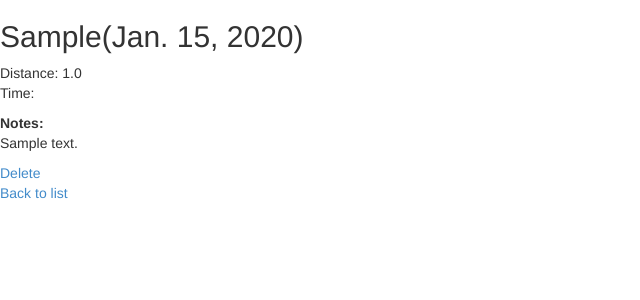
After one commit to bjdixon/running-journal, a Django app: a page that uses journal/templates/detail_journal.html in a window 1280 px wide. The commit adds this page. Shown: the top 300 px of the page, without its empty margins (0-640 px from the left). Run offline with Django 3.2, Linux system fonts and the light colour scheme; tables that the repository leaves empty hold one stand-in row (values such as "Sample post"); some libraries are stand-ins or nearby versions.

Commit message:
Added detail view for entries

```diff
--- a/journal/models.py
+++ b/journal/models.py
@@ -1,5 +1,6 @@
 from django.db import models
 from datetime import date
+from django.core.urlresolvers import reverse
 
 
 class Journal(models.Model):
@@ -15,3 +16,6 @@ class Journal(models.Model):
 			str(self.distance_in_kilometers) + 'KM',
 			str(self.date),
 		])
+
+	def get_absolute_url(self):
+		return reverse('journal_detail', kwargs={'pk': self.id})
--- /dev/null
+++ b/journal/templates/detail_journal.html
@@ -0,0 +1,21 @@
+{% extends 'base.html' %}
+
+{% block page_title %}
+Entry Details
+{% endblock %}
+
+{% block content %}
+
+<h2>{{ journal.route }}({{ journal.date }})</h2>
+<p>
+Distance: {{ journal.distance_in_kilometers }}<br>
+Time: <br>
+</p>
+<strong>Notes:</strong><br>
+{{ journal.notes }}
+<p>
+<p>
+<a href="{% url 'journal_delete' pk=journal.id %}">Delete</a><br>
+<a href="{% url 'journal_list' %}">Back to list</a>
+</p>
+{% endblock %}
--- a/journal/templates/journal_list.html
+++ b/journal/templates/journal_list.html
@@ -10,7 +10,7 @@ Running journal
 <ul>
 	{% for journal in object_list %}
 	<li>
-	{{ journal }}
+	<a href="{{ journal.get_absolute_url }}">{{ journal }}</a>
 	(<a href="{% url 'journal_edit' pk=journal.id %}">Edit</a>)
 	</li>
 	{% endfor %}
--- a/journal/urls.py
+++ b/journal/urls.py
@@ -8,6 +8,7 @@ urlpatterns = patterns('',
 	url(r'^new/$', journal.views.CreateJournalView.as_view(), name='journal_new'),
 	url(r'^edit/(?P<pk>\d+)/$', journal.views.UpdateJournalView.as_view(), name='journal_edit'),
 	url(r'^delete/(?P<pk>\d+)/$', journal.views.DeleteJournalView.as_view(), name='journal_delete'),
+	url(r'^entry/(?P<pk>\d+)/$', journal.views.DetailJournalView.as_view(), name='journal_detail'),
 )
 
 urlpatterns += staticfiles_urlpatterns()
--- a/journal/views.py
+++ b/journal/views.py
@@ -1,5 +1,5 @@
 from django.http import HttpResponse
-from django.views.generic import ListView, CreateView, UpdateView, DeleteView
+from django.views.generic import ListView, CreateView, UpdateView, DeleteView, DetailView
 from django.core.urlresolvers import reverse
 
 from journal.models import Journal
@@ -45,3 +45,9 @@ class DeleteJournalView(DeleteView):
 
 	def get_success_url(self):
 		return reverse('journal_list')
+
+
+class DetailJournalView(DetailView):
+
+	model = Journal
+	template_name = 'detail_journal.html'
```
